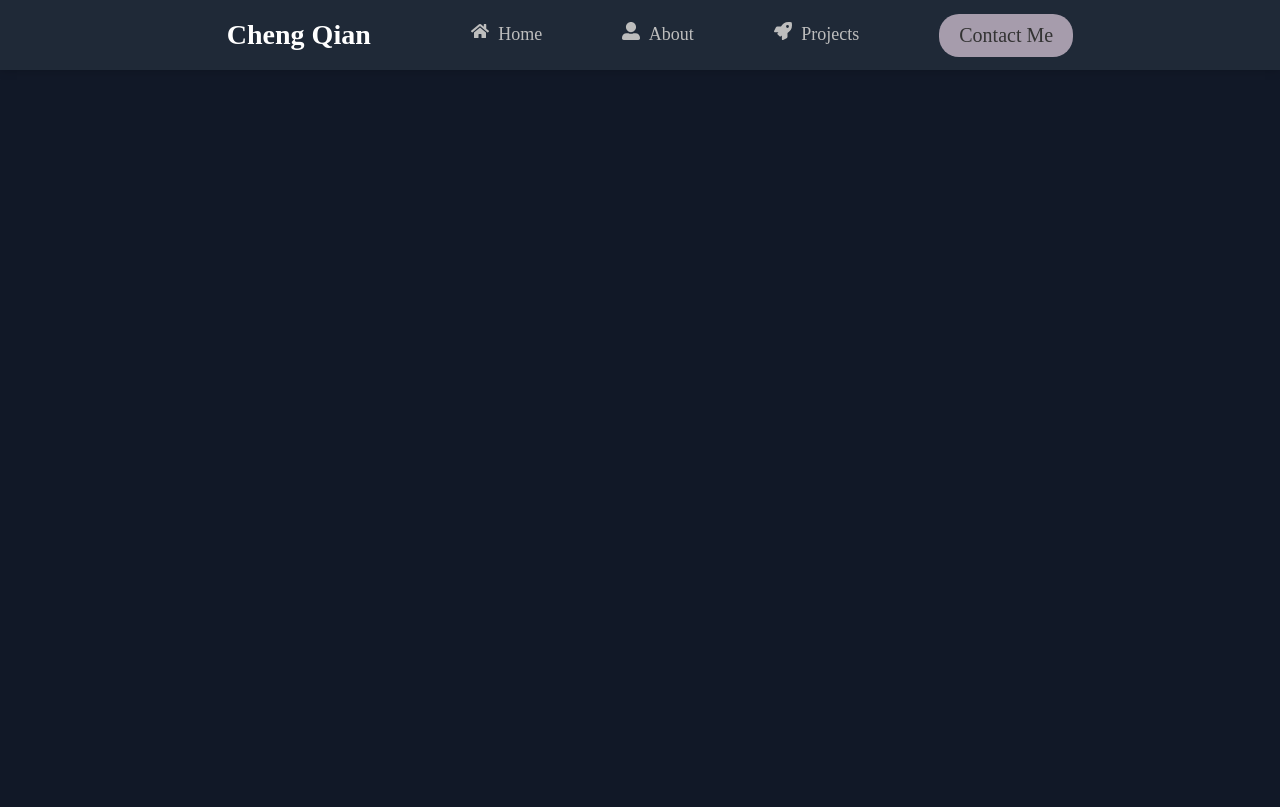
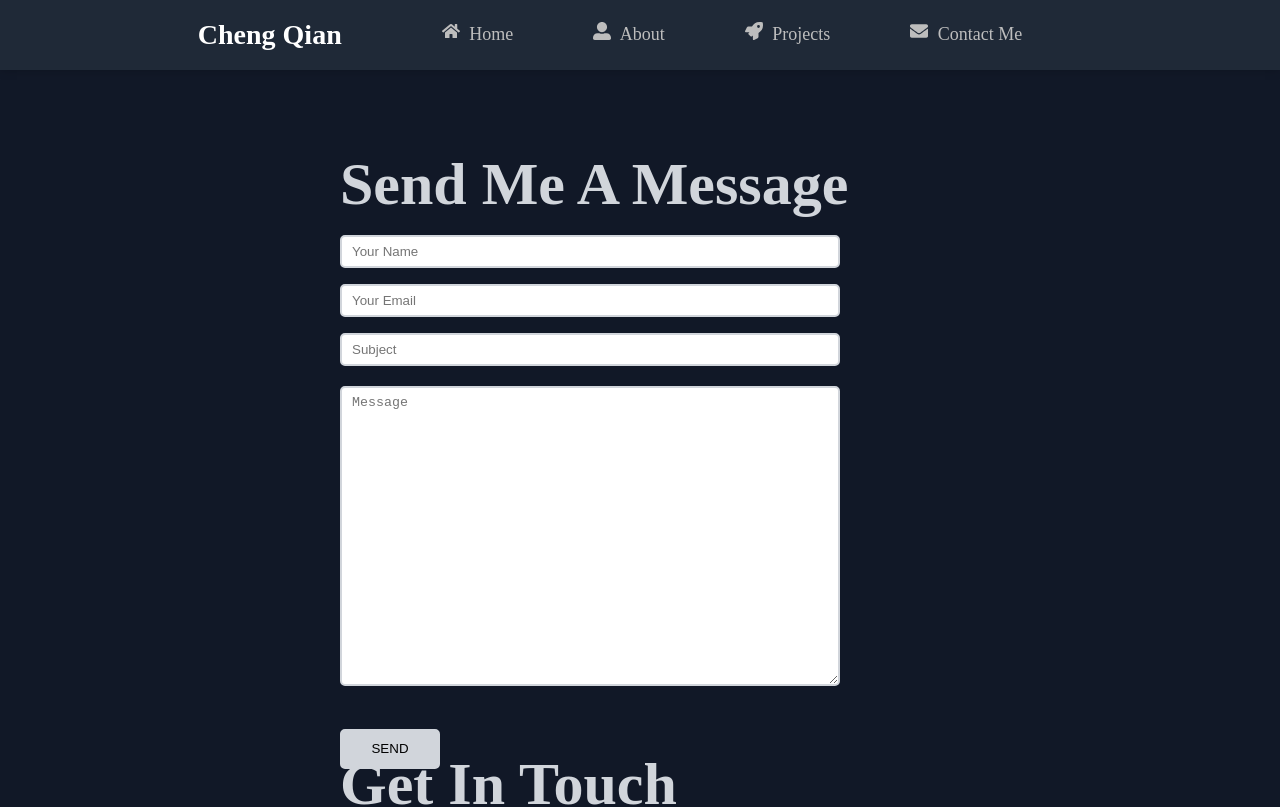
Before and after one commit to M4DF1R3/my-portfolio, a React (Create React App) app: page /contact in a window 1280 px wide. Shown: the top 807 px of the page. Built offline with nearby package versions, Linux system fonts and the light colour scheme.

Commit message:
Projects and Contact Pages Done

```diff
--- a/src/App.js
+++ b/src/App.js
@@ -5,7 +5,7 @@ import { Route, Routes } from "react-router-dom";
 import Home from "./components/Home/Home";
 import About from "./components/About/About";
 import Projects from "./components/Projects/Projects";
-
+import Contact from "./components/Contact/Contact";
 
 function App() {
     return (
@@ -15,6 +15,7 @@ function App() {
                 <Route path="/" element={<Home />} />
                 <Route path="/about" element={<About />} />
                 <Route path="/projects" element={<Projects />} />
+                <Route path="/contact" element={<Contact />} />
             </Routes>
         </div>
     );
--- /dev/null
+++ b/src/components/Contact/Contact.js
@@ -0,0 +1,78 @@
+import { Row } from "react-bootstrap";
+import { useRef } from 'react'
+import emailjs from '@emailjs/browser'
+import './Contact.scss'
+import { FaGithub, FaLinkedin } from "react-icons/fa";
+
+const Contact = () => {
+    const form = useRef()
+
+    const sendEmail = (e) => {
+        e.preventDefault()
+
+        emailjs
+            .sendForm('service_mlirteh', 'template_55jwdsb', form.current, 'fizrD8lJNH9JBFBC2')
+            .then(
+                () => {
+                    alert('Message successfully sent!')
+                    window.location.reload(false)
+                },
+                () => {
+                    alert('Failed to send the message, please try again')
+                }
+            )
+    }
+
+    return (
+        <section id="contact">
+            <div className="contact-list">
+                <Row xs={1} md={2} lg={3} className="contact-row">
+                    <div className="contact-col">
+                        <h1 className="contact-header">Send Me A Message</h1>
+                        <form ref={form} onSubmit={sendEmail}>
+                            <ul>
+                                <li>
+                                    <input className="my-contact" placeholder="Your Name" type="text" name="name" required />
+                                </li>
+                                <li>
+                                    <input className="my-contact" placeholder="Your Email" type="email" name="email" required />
+                                </li>
+                                <li>
+                                    <input className="my-contact" placeholder="Subject" type="text" name="subject" required />
+                                </li>
+                                <li>
+                                    <textarea className="message" placeholder="Message" name="message" required></textarea>
+                                </li>
+                                <li>
+                                    <input type="submit" className="flat-button" value="SEND" />
+                                </li>
+                            </ul>
+                        </form>
+                    </div>
+                    <div className="contact-col">
+                        <h1 className="contact-header">
+                            Get In Touch
+                        </h1>
+                        <p className="blurb">
+                            Whether you want to get in touch, talk about a project collaboration, or just say hi, I'd love to hear from you.
+                            Simply fill the from and send me an email.
+                        </p>
+                        <span>
+                            <a href="https://github.com/M4DF1R3" target="_blank">
+                                <FaGithub />
+                            </a>
+                            {` `}
+                            <a href="https://www.linkedin.com/in/cq4/" target="_blank">
+                                <FaLinkedin />
+                            </a>
+
+
+                        </span>
+                    </div>
+                </Row>
+            </div>
+        </section>
+    );
+}
+
+export default Contact
--- /dev/null
+++ b/src/components/Contact/Contact.scss
@@ -0,0 +1,69 @@
+#contact {
+    text-align: left;
+    font-size: 40px;
+    color: rgb(209 213 219);
+    margin: auto;
+
+    .contact-list {
+        text-align: center;
+        margin: 80px;
+
+        .contact-header {
+            margin: 0;
+            text-align: left;
+        }
+
+        .contact-row {
+            display: flex;
+            flex-wrap: wrap;
+            justify-content: center;
+            max-width: 1300px;
+            margin: 0 auto;
+
+            .contact-col {
+                width: 600px;
+                margin: 0;
+                text-align: left;
+                height: 600px;
+
+                ul {
+                    list-style-type: none;
+                    text-align: left;
+                    padding: 0;
+                    margin: 0px;
+
+                    .my-contact {
+                        width: 500px;
+                        box-sizing: border-box;
+                        border-radius: 5px;
+                        border: 2px solid rgb(209 213 219);
+                        padding: 7px 10px;
+                    }
+
+                    .message {
+                        margin: 20px 0;
+                        width: 500px;
+                        height: 300px;
+                        box-sizing: border-box;
+                        border-radius: 5px;
+                        border: 2px solid rgb(209 213 219);
+                        padding: 7px 10px;
+                    }
+
+                    .flat-button {
+                        height: 40px;
+                        width: 100px;
+                        border-radius: 5px;
+                        border: 2px solid rgb(209 213 219);
+                        background-color: rgb(209 213 219);
+                    }
+                }
+
+                .blurb {
+                    font-size: 30px;
+                    margin: 20px 0 20px 0;
+                }
+            }
+        }
+    }
+}
--- a/src/components/Navbar.js
+++ b/src/components/Navbar.js
@@ -1,6 +1,6 @@
 import React from "react";
 import "./Navbar.scss";
-import { FaHome, FaUserAlt, FaRocket } from "react-icons/fa";
+import { FaHome, FaUserAlt, FaRocket, FaEnvelope } from "react-icons/fa";
 
 
 function Navbar() {
@@ -17,10 +17,13 @@ function Navbar() {
                 <a href="projects" className="my-projects">
                     <FaRocket style={{ marginTop: "2px", marginRight: "5px" }} /> Projects
                 </a>
+                <a href="contact" className="my-contact">
+                    <FaEnvelope style={{ marginTop: "2px", marginRight: "5px" }} /> Contact Me
+                </a>
             </nav>
-            <a href="#contact" className="my-contact">
+            {/* <a href="#contact" className="my-contact">
                 Contact Me
-            </a>
+            </a> */}
         </header>
     );
 }
--- a/src/components/Navbar.scss
+++ b/src/components/Navbar.scss
@@ -47,21 +47,21 @@
         }
     }
 
-    .my-contact {
-        font-size: 20px;
-        background-color: #a69cac;
-        color: #333;
-        padding: 10px 20px;
-        border-radius: 20px;
-        margin-right: 0px;
-        text-decoration: none;
-        transition: background-color 0.3s ease-in-out, color 0.3s ease-in-out;
-        position: relative;
-        z-index: 1;
+    // .my-contact {
+    //     font-size: 20px;
+    //     background-color: #a69cac;
+    //     color: #333;
+    //     padding: 10px 20px;
+    //     border-radius: 20px;
+    //     margin-right: 0px;
+    //     text-decoration: none;
+    //     transition: background-color 0.3s ease-in-out, color 0.3s ease-in-out;
+    //     position: relative;
+    //     z-index: 1;
 
-        &:hover {
-            background-color: #fff;
-            color: #333;
-        }
-    }
+    //     &:hover {
+    //         background-color: #fff;
+    //         color: #333;
+    //     }
+    // }
 }
--- a/src/components/Projects/Projects.js
+++ b/src/components/Projects/Projects.js
@@ -3,26 +3,27 @@ import "./Projects.scss";
 import navSystem from "../../assets/images/nav-system.png";
 import budget from "../../assets/images/budget.png";
 import ProjectCard from "./ProjectCard";
+import particle from "../../assets/images/particle.png";
 import { Row } from "react-bootstrap";
 
 const projects = [
   {
     title: "Navigation System",
     imageSrc: navSystem,
-    description: "This is the description for project 1",
+    description: "I worked independently on a Navigation System that required me to implement Dijkstra’s algorithm, data parsing, and the in and out pipe communication to the pygame plotter. I created a C++ class called digraph.cpp and implemented Dijkstra's algorithm to determine the least cost path between two vertices. Through my implementation of unordered maps and a min heap, my algorithm achieved an efficient time complexity.",
     languages: ["C++", "Python"],
   },
   {
     title: "Budget Website",
     imageSrc: budget,
-    description: "This is the description for project 2",
-    languages: ["Php", "MySQL", "JavaScript"],
+    description: "I created a budget website that allows users to track their expenses. User can login and add/remove/edit expenses and create/delete/edit budgets. I used MySQL to store the user's data and login info and I used PHP to handle the backend.",
+    languages: ["Php", "MySQL", "CSS"],
   },
   {
-    title: "Project 3",
-    imageSrc: "/project3.jpg",
-    description: "This is the description for project 3",
-    languages: ["Java", "Spring"],
+    title: "Particle Reaction Simulator",
+    imageSrc: particle,
+    description: "I collaborated with 4 other members at the 2023 HackED hackathon to produce a working model within 24 hours. We successfully simulated 3D elastic collisions between hundreds of particles and reacted to form a new particle utilizing Three.js. In addition, we added macroscopic properties such as temperature which can affect the velocity of each particle and the reaction speed.",
+    languages: ["Three.js", "JavaScript", "HTML", "CSS"],
   },
 ];
 
--- a/src/components/Projects/Projects.scss
+++ b/src/components/Projects/Projects.scss
@@ -11,91 +11,60 @@
         .projects-header {
             margin: 20px;
         }
+
         .projects-row {
             display: flex;
             flex-wrap: wrap;
             justify-content: center;
             max-width: 1300px;
             margin: 0 auto;
-        }
-    }
 
             .project-card {
                 width: 400px;
                 margin: 0 10px 20px;
                 border: 2px solid rgb(209 213 219);
                 border-radius: 8px;
-        box-shadow: 0px 2px 6px rgba(0, 0, 0, 0.1);
+                box-shadow: 0 3px 3px 3px rgba(99, 95, 100, 0.459);
                 height: 600px;
-    }
 
                 img {
                     height: 300px;
                     width: 100%;
                     object-fit: cover;
+                    border-radius: 6px 6px 0 0;
                 }
 
                 .project-info {
-        padding: 10px;
+                    padding: 0 10px;
 
-        h2 {
-            margin-top: 0;
-            font-size: 1.2rem;
+                    .project-title {
+                        margin: 0 0 10px 0;
+                        font-size: 30px;
                         font-weight: 600;
                     }
 
-        p {
+                    .project-description {
                         margin: 0;
-            font-size: 0.9rem;
-            color: #666;
+                        font-size: 18px;
+                        text-align: justify;
 
                         &:not(:last-child) {
                             margin-bottom: 5px;
                         }
                     }
+
+                    .project-languages {
+                        font-size: 20px;
+                        text-align: left;
+                    }
                 }
             }
 
-
-
-
-
-
-// .projects-header {
-//     text-align: center;
-//     margin: 20px;
-
-// }
-
-// .project-container {
-//     padding: 40px;
-//     margin: 20px 250px;
-//     border-radius: 25px;
-//     background: rgb(15, 22, 36);
-//     box-shadow: rgba(80, 78, 78, 0.5) 3px 3px 20px;
-//     overflow: auto;
-//     width: auto;
-//     font-size: 30px;
-
-//     .project-name {
-//         margin: 5px;
-//     }
-
-//     .text-container {
-//         display: inline-block;
-//         margin: 0px;
-//         padding: 0px 15px;
-//         height: 75px;
-//         width: auto;
-
-//         .text {
-//             margin: 0;
-
-//         }
-//     }
-
-//     .image-container {
-//         display: inline-block;
-//         text-align: right;
-//     }
-// }
+            .project-card:hover {
+                transform: scale(1.02);
+                overflow: hidden;
+                box-shadow: 0 3px 3px 3px rgba(188, 191, 206, 0.561);
+            }
+        }
+    }
+}
```
Also changed, not shown: src/components/Contact.js (deleted, +0 -11 lines), src/components/Home/Home.js (+0 -36 lines), src/assets/images/particle.png (added). Lines whose indentation alone changed are shown as unchanged.
